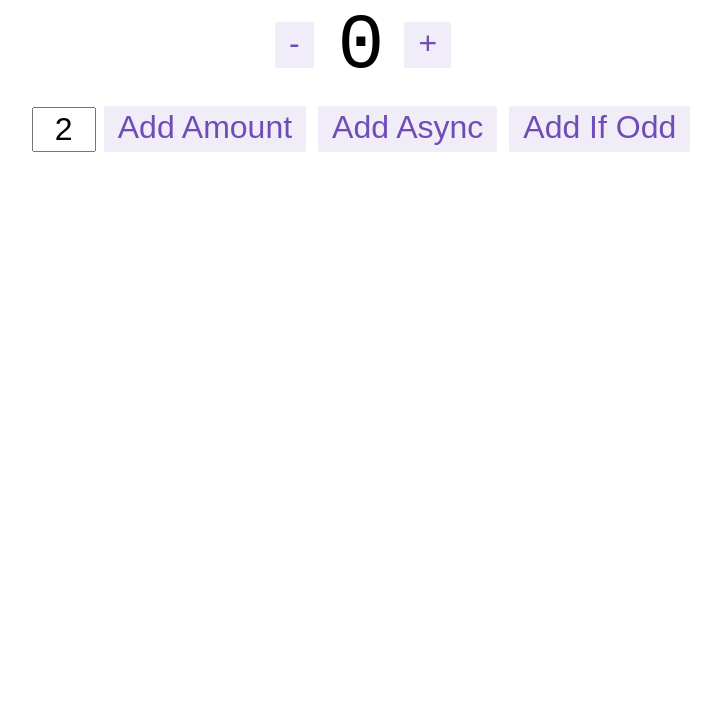
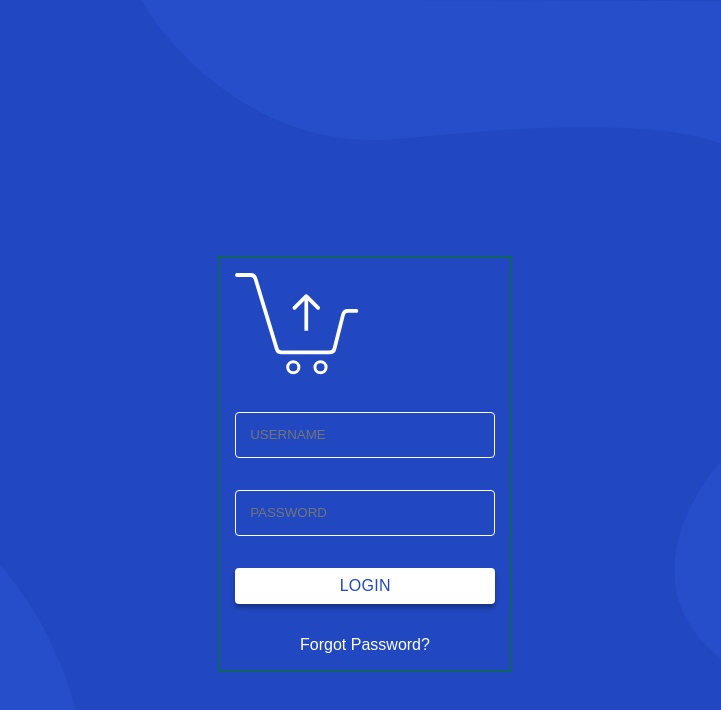
Before and after one commit to Sid12261996/advanced-login-page, a Next.js app: page / in a window 1280 px wide. Shown: the top 710 px of the page, without its empty margins (275-996 px from the left). Built offline with nearby package versions, Linux system fonts and the light colour scheme.

Commit message:
added layout and login page design

```diff
--- /dev/null
+++ b/app/components/Login/Login.tsx
@@ -0,0 +1,24 @@
+import React from 'react';
+import styles from './login.module.css';
+
+function Login(props) {
+    return (
+        <div className={styles.container}>
+            <div className={styles.imgContainer}>
+                <img src="/assets/Group.svg" alt="cart"/>
+            </div>
+            <div className={styles.inputContainer}>
+                <input type="text" placeholder="USERNAME"/>
+            </div>
+            <div className={styles.inputContainer}>
+                <input type="password" placeholder="PASSWORD"/>
+            </div>
+            <div className={styles.inputContainer}>
+                <button>LOGIN</button>
+            </div>
+<p>Forgot Password?</p>
+        </div>
+    );
+}
+
+export default Login;
--- /dev/null
+++ b/app/components/Login/login.module.css
@@ -0,0 +1,86 @@
+.container {
+    border: 1px solid green;
+    background: #2148C0;
+    position: relative;
+    z-index: 2;
+    width: 23vw;
+}
+
+.container > div {
+    padding: 1rem 1rem;
+}
+
+.img-container{
+    display: flex;
+    width: 100%;
+}
+.img-container > img {
+    margin: auto;
+}
+
+.container button {
+    border-radius: 4px;
+    background: #FFF;
+    box-shadow: 0px 4px 4px 0px rgba(0, 0, 0, 0.30);
+    cursor: pointer;
+    color: #2148C0;
+    text-align: center;
+    font-family: Montserrat, sans-serif;
+    font-size: 16px;
+    font-style: normal;
+    font-weight: 400;
+    line-height: 20px; /* 125% */
+    text-transform: uppercase;
+    appearance: none;
+    align-items: center;
+    border-style: none;
+    box-sizing: border-box;
+
+    display: inline-flex;
+    fill: currentcolor;
+    letter-spacing: .25px;
+    max-width: 100%;
+    overflow: visible;
+    position: relative;
+    transition: box-shadow 280ms cubic-bezier(.4, 0, .2, 1),opacity 15ms linear 30ms,transform 270ms cubic-bezier(0, 0, .2, 1) 0ms;
+    user-select: none;
+    -webkit-user-select: none;
+    touch-action: manipulation;
+    will-change: transform,opacity;
+    width: 100%;
+    padding: 0.5rem;
+    justify-content: center;
+
+}
+
+.container div > input {
+    padding: 0.9rem;
+    width: 100%;
+    background: #2148C0;
+    border-radius: 4px;
+    border: 1px solid #FFF;
+    color: #fff;
+}
+
+.container p{
+    color: #FFF;
+    text-align: center;
+    font-family: Montserrat, sans-serif;
+    cursor: pointer;
+    font-size: 16px;
+    font-style: normal;
+    font-weight: 500;
+    line-height: normal;
+}
+
+.input-container input::placeholder {
+    color: #fff;
+    opacity: 1;
+}
+
+.container > img {
+    width: 6rem;
+    height: 6rem;
+    margin-left: 2rem
+
+}
--- /dev/null
+++ b/app/components/LoginLayout/LoginLayout.tsx
@@ -0,0 +1,27 @@
+import React from 'react';
+import Login from "@/app/components/Login/Login";
+import styles from './login.layout.module.css';
+
+function LoginLayout(props) {
+    return (
+        <div className={styles.container}>
+            <div className={styles.round}>
+                <div className="inner-round">
+                    <div className="nested-inner-round">
+
+                    </div>
+                </div>
+            </div>
+            <div className={styles.login}>
+                <Login/>
+            </div>
+            <svg xmlns="http://www.w3.org/2000/svg" width="865" height="720" viewBox="0 0 865 720" fill="none">
+                <path
+                    d="M257.5 139C121.9 151.8 29.6667 51 0.5 -1L864.5 2.5V720.5H768C469.2 682.5 519.5 531 582 460C618.5 410.167 684.5 290.1 656.5 208.5C621.5 106.5 427 123 257.5 139Z"
+                    fill="#264ECA"/>
+            </svg>
+        </div>
+    );
+}
+
+export default LoginLayout;
--- /dev/null
+++ b/app/components/LoginLayout/login.layout.module.css
@@ -0,0 +1,29 @@
+.container {
+    display: flex;
+    justify-content: center;
+    align-content: center;
+    background: #2148C0;;
+    height: 100vh;
+}
+
+.container > .login {
+    padding: 20% 0;
+}
+.container svg{
+    position: fixed;
+    top: 0;
+    right: 0;
+    /*transform: translate(-2rem, 2rem);*/
+}
+
+.container > .round {
+    position: fixed;
+    bottom: 0;
+    left: 0;
+    transform: translate(-50%, 50%);
+    border-radius: 438px;
+    width: 724px;
+    height: 724px;
+    flex-shrink: 0;
+    background: #264ECA;
+}
--- a/app/page.tsx
+++ b/app/page.tsx
@@ -1,10 +1,11 @@
 /* Components */
-import { Counter } from './components/Counter/Counter'
+import LoginLayout from "@/app/components/LoginLayout/LoginLayout";
 
 export default function IndexPage() {
-  return <Counter />
+    return <LoginLayout/>
+
 }
 
 export const metadata = {
-  title: 'Redux Toolkit',
+    title: 'Login',
 }
```
